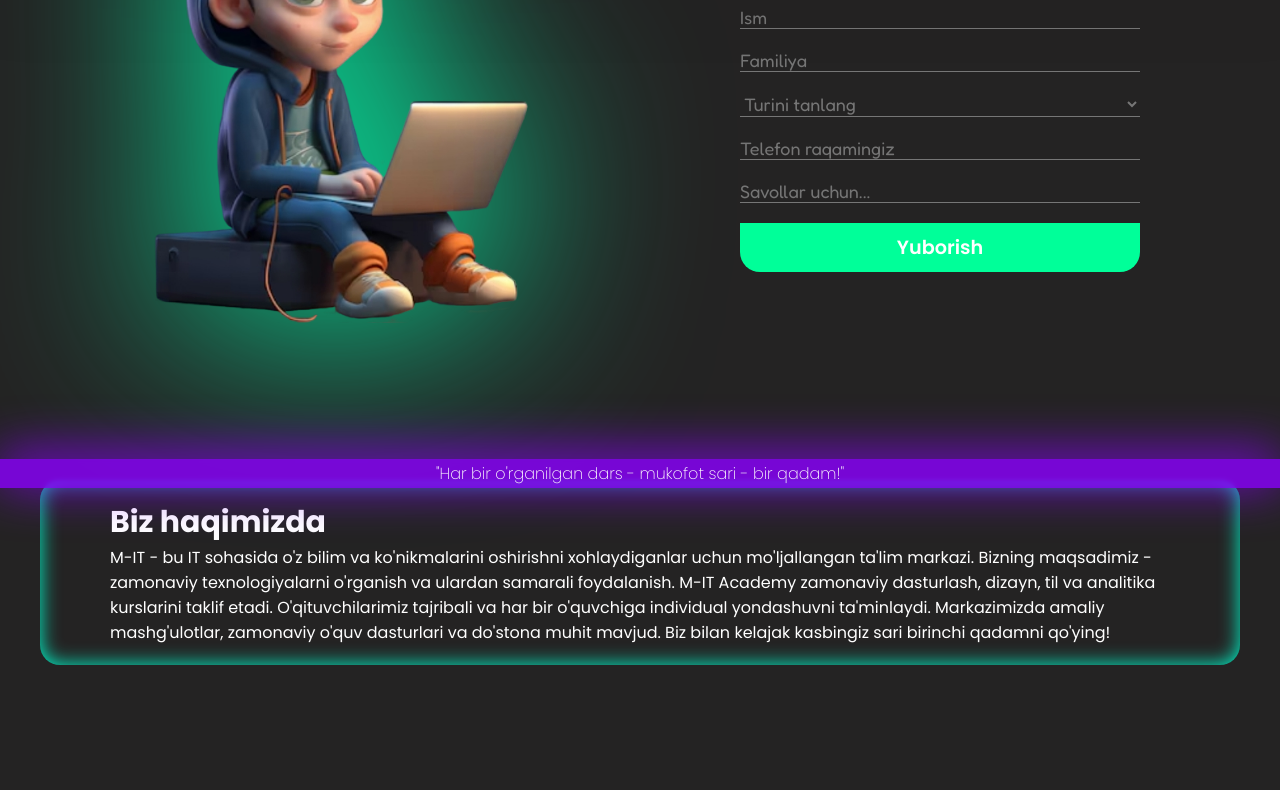
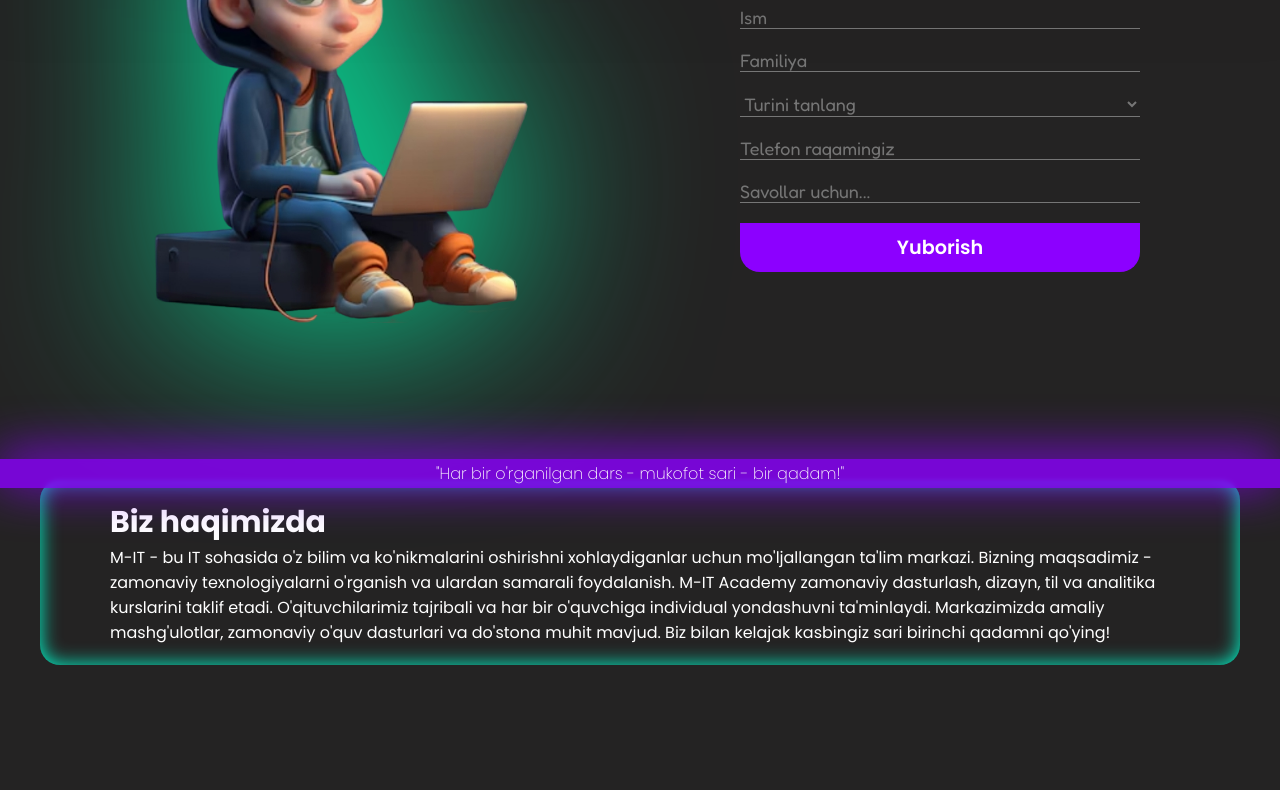
Before and after one commit to sh-mirjalol-3930/M-IT, a website: page pages/main.html in a window 1280 px wide. Shown: the part 312-1102 px from the top of the page. Drawn offline with Linux system fonts and the light colour scheme; files whose address does not match are found by name; a web font is replaced by a local one.

Commit message:
fuck this shit my boy

```diff
--- a/scss/_variables.scss
+++ b/scss/_variables.scss
@@ -1,4 +1,3 @@
-$primary-color: #00ff99;
-// $primary-color: #8c00ff;
+$primary-color: #8c00ff;
 $pTextCol: #767676;
 $secondary: #00ffd0;
```
Also changed, not shown: css/main.css, 1 other file.
